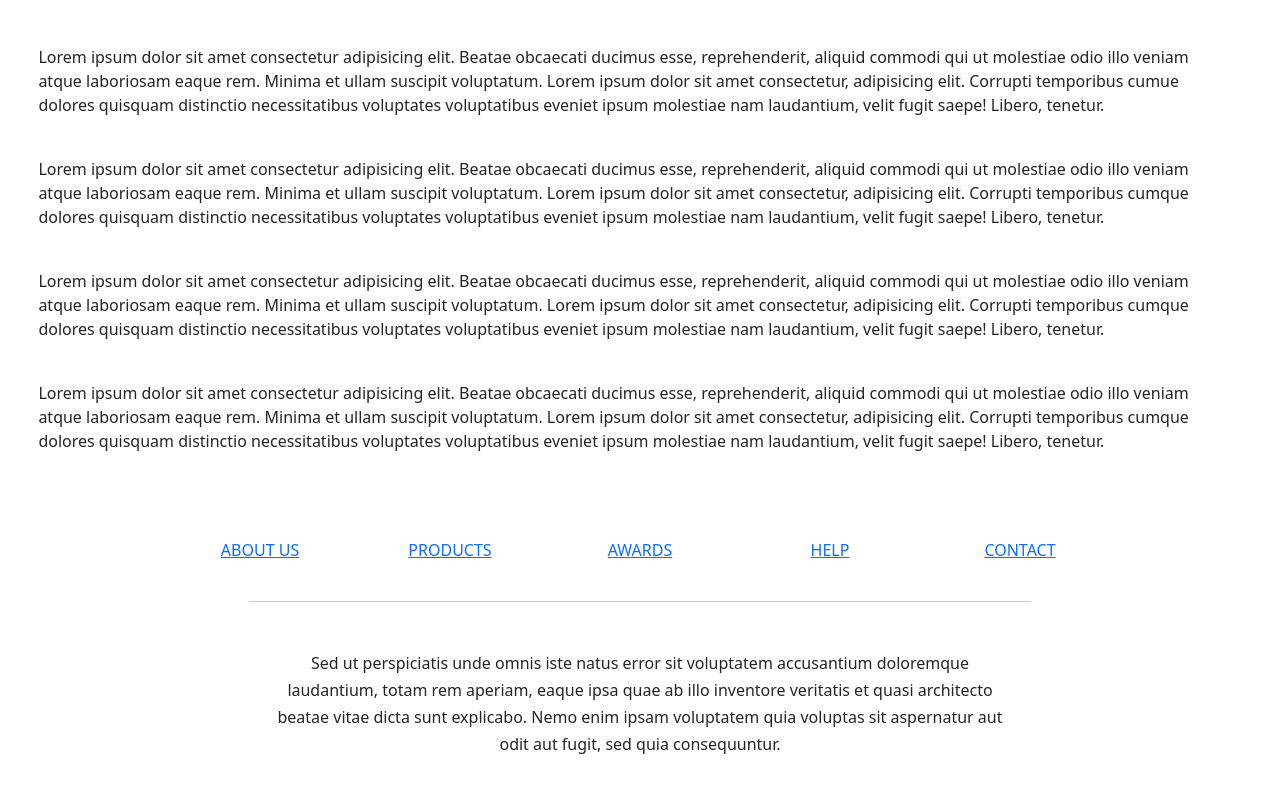
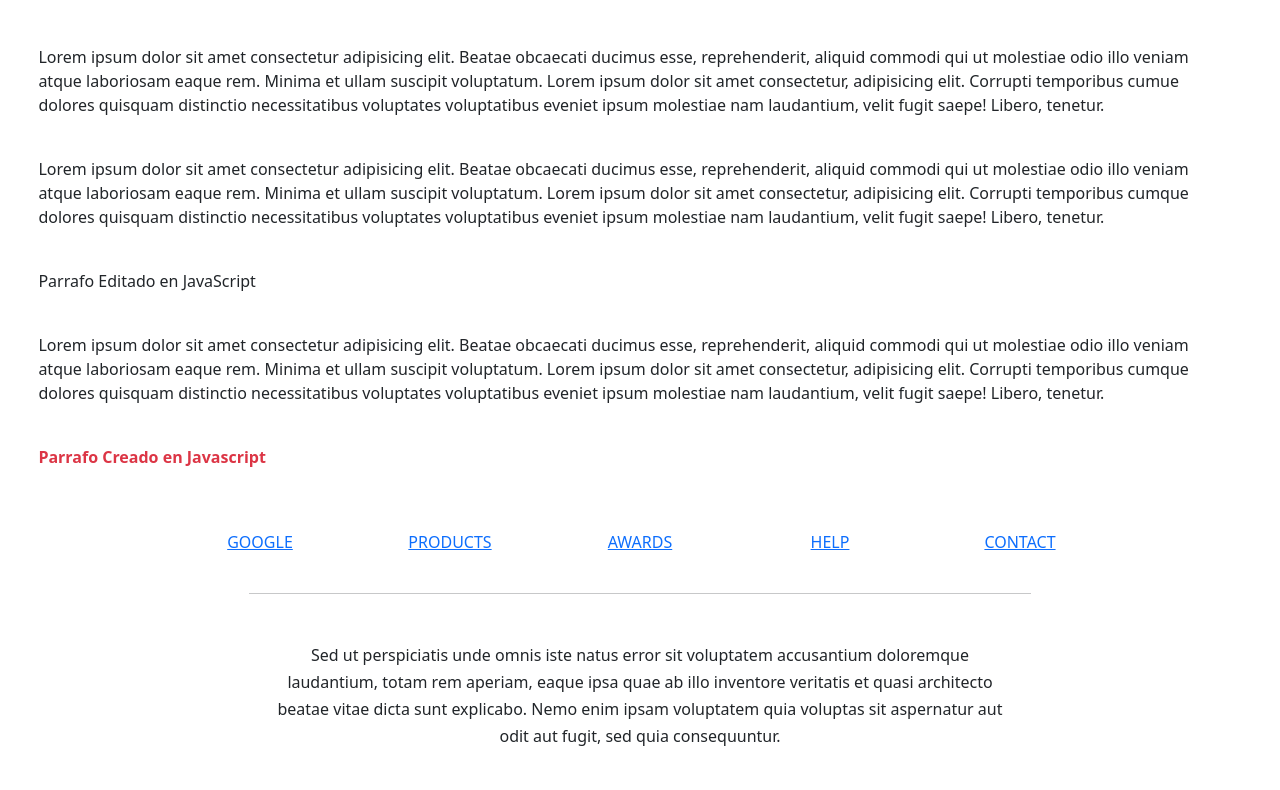
Before and after one commit to CARS1803/Reyes_tarea2, a plain HTML site: page index.html in a window 1280 px wide. Shown: the part 105-895 px from the top of the page. Drawn offline with nearby package versions, Linux system fonts and the light colour scheme.

Commit message:
modificacion del html desde codigo.js

```diff
--- a/codigo.js
+++ b/codigo.js
@@ -1,3 +1,32 @@
+//Modificacion del titulo
 console.log(document)
 document.querySelector('h1').textContent = 'Cambio de titulo desde JS'
 console.log(document.querySelector('h1'))
+
+let parrafo1 = document.getElementById('parrafo1');
+console.log(parrafo1)
+
+let enlace1 = document.querySelector('a[href*="google"]')
+console.log(enlace1)
+
+let parrafos = document.getElementById('contenido')
+console.log(parrafos.childNodes)
+console.log(parrafos.children[4].innerText = 'Parrafo Editado en JavaScript')
+
+
+let titulo = document.getElementById('titulo');
+console.log(titulo.classList)
+titulo.classList.add('text-danger')
+
+const parrafoNuevo = document.createElement('p')
+parrafoNuevo.textContent = "Parrafo Creado en Javascript"
+parrafoNuevo.classList.add('text-danger', 'fw-bold')
+parrafos.appendChild(parrafoNuevo)
+
+console.log(parrafos.firstChild)
+console.log(parrafos.firstElementChild)
+console.log(parrafos.lastChild)
+console.log(parrafos.lastElementChild)
+console.log(parrafos.nextElementSibling)
+console.log(parrafos.nextSibling)
+console.log(parrafos.parentElement)
--- a/index.html
+++ b/index.html
@@ -13,32 +13,33 @@
 
 <body>
     <header>
-        <center><h1 style="margin-top: 3%;">Tarea 2 DOM</h1></center>
+        <center><h1 id="titulo" style="margin-top: 3%;">Tarea 2 DOM</h1></center>
     </header>
 <main>
-    <div style="margin-left: 3%; margin-right: 4%; text-justify: auto; margin-top: 5%;">
-        <p >Lorem ipsum dolor sit amet consectetur adipisicing elit. Beatae obcaecati
+    <div id="contenido" style="margin-left: 3%; margin-right: 4%; text-justify: auto; margin-top: 5%;">
+
+        <p id="parrafo1">Lorem ipsum dolor sit amet consectetur adipisicing elit. Beatae obcaecati
             ducimus esse, reprehenderit, aliquid commodi qui ut molestiae odio illo
             veniam atque laboriosam eaque rem. Minima et ullam suscipit voluptatum.
             Lorem ipsum dolor sit amet consectetur, adipisicing elit. Corrupti temporibus
             cumue dolores quisquam distinctio necessitatibus voluptates voluptatibus
             eveniet ipsum molestiae nam laudantium, velit fugit saepe! Libero, tenetur.</p>
             <br>
-        <p>Lorem ipsum dolor sit amet consectetur adipisicing elit. Beatae obcaecati
+        <p id="parrafo2">Lorem ipsum dolor sit amet consectetur adipisicing elit. Beatae obcaecati
             ducimus esse, reprehenderit, aliquid commodi qui ut molestiae odio illo
             veniam atque laboriosam eaque rem. Minima et ullam suscipit voluptatum.
             Lorem ipsum dolor sit amet consectetur, adipisicing elit. Corrupti temporibus
             cumque dolores quisquam distinctio necessitatibus voluptates voluptatibus
             eveniet ipsum molestiae nam laudantium, velit fugit saepe! Libero, tenetur.</p>
             <br>
-        <p>Lorem ipsum dolor sit amet consectetur adipisicing elit. Beatae obcaecati
+        <p id="parrafo3">Lorem ipsum dolor sit amet consectetur adipisicing elit. Beatae obcaecati
             ducimus esse, reprehenderit, aliquid commodi qui ut molestiae odio illo
             veniam atque laboriosam eaque rem. Minima et ullam suscipit voluptatum.
             Lorem ipsum dolor sit amet consectetur, adipisicing elit. Corrupti temporibus
             cumque dolores quisquam distinctio necessitatibus voluptates voluptatibus
             eveniet ipsum molestiae nam laudantium, velit fugit saepe! Libero, tenetur.</p>
             <br>
-        <p>Lorem ipsum dolor sit amet consectetur adipisicing elit. Beatae obcaecati
+        <p id="parrafo4">Lorem ipsum dolor sit amet consectetur adipisicing elit. Beatae obcaecati
             ducimus esse, reprehenderit, aliquid commodi qui ut molestiae odio illo
             veniam atque laboriosam eaque rem. Minima et ullam suscipit voluptatum.
             Lorem ipsum dolor sit amet consectetur, adipisicing elit. Corrupti temporibus
@@ -55,7 +56,7 @@
 
         <div class="col-md-2 mb-3">
         <h6 class="text-uppercase font-weight-bold">
-            <a href="#!">About us</a>
+            <a href="https://google.com">Google</a>
         </h6>
         </div>
 
```
